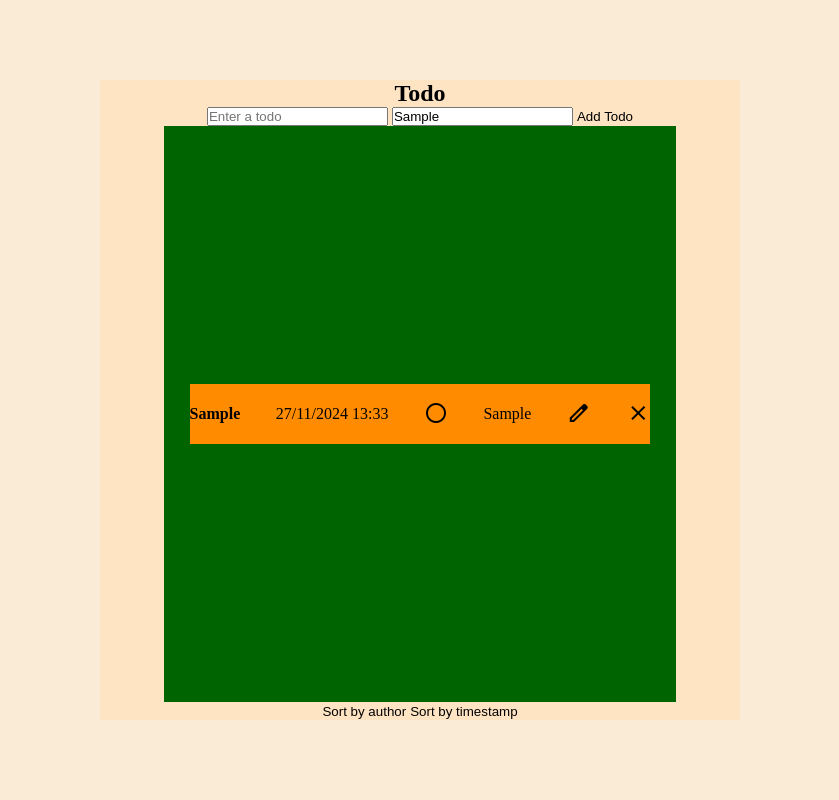
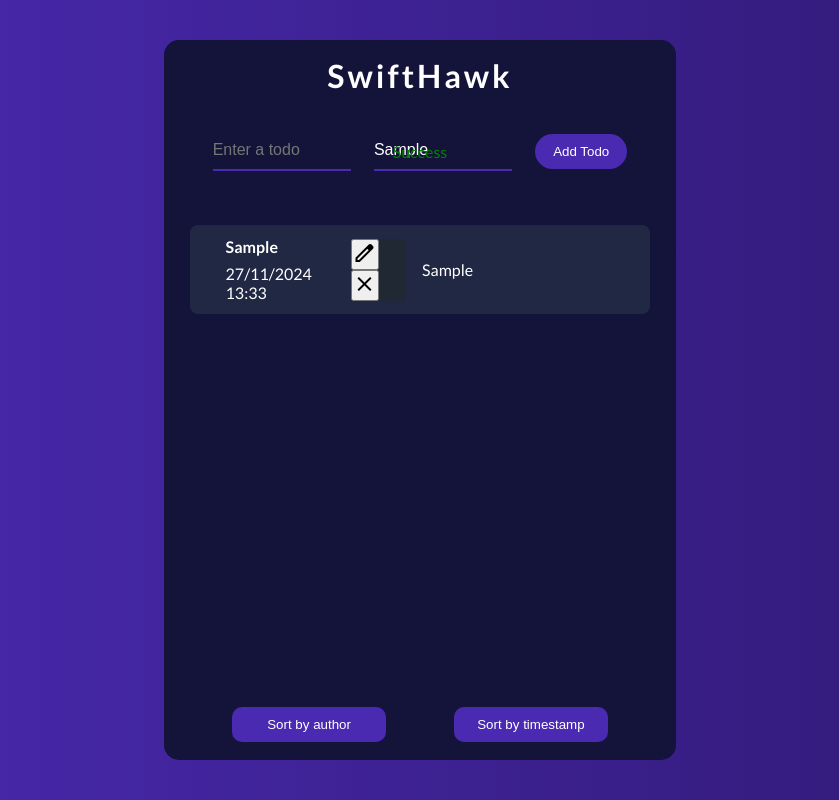
Before and after one commit to WictorNisa/todo-THS, a plain HTML site: page index.html in a window 1280 px wide. Both pictures are taken after typing "Sample", "Sample" into the empty fields and a click on the button "Add Todo". Shown: the whole page, without its empty margins (220-1059 px from the left). Drawn offline with nearby package versions, Linux system fonts and the light colour scheme.

Commit message:
Added base styles

```diff
--- a/css/main.css
+++ b/css/main.css
@@ -3,71 +3,219 @@
   padding: 0;
 }
 
+:root {
+  --persian-indigo: #301974ff;
+  --oxford-blue: #06052bff;
+  --chrysler-blue: #4a2ab1ff;
+  --russian-violet: #14133aff;
+  --oxford-blue-2: #0b0830ff;
+}
+
 main {
-  background-color: antiquewhite;
+  background: linear-gradient(to right, #4a2ab1ff, #301974ff);
   display: flex;
   flex-direction: column;
   align-items: center;
   justify-content: center;
   height: 100vh;
   width: 100%;
+  font-family: "Lato", sans-serif;
 }
 
 .todo-container {
-  background-color: bisque;
+  background-color: var(--russian-violet);
   display: flex;
   flex-direction: column;
   align-items: center;
   justify-content: center;
-  width: 50%;
-  height: 80%;
+  width: 40%;
+  height: 90%;
   display: flex;
   flex-direction: column;
   align-items: center;
+  border-radius: 15px;
 }
 
-.todo-list-container {
-  background-color: cadetblue;
+.todo-header {
   width: 100%;
-  height: 90%;
-  margin: auto 0 0 auto;
+  height: 80px;
+}
+
+.todo-header h1 {
+  text-align: center;
+  font-size: 2rem;
+  color: #fff;
+  margin: 1rem auto 2rem auto;
+  letter-spacing: 3px;
+}
+
+.todo-input-container {
+  margin: auto;
+  width: 90%;
+  height: 80px;
+  display: flex;
+  justify-content: center;
+  align-items: center;
+}
+
+.todo-form {
+  width: 100%;
+  height: 100%;
+  display: flex;
+  justify-content: space-evenly;
+  align-items: center;
+  position: relative;
+}
+
+.order-div {
+  height: 100%;
   display: flex;
   flex-direction: column;
+  justify-items: center;
   align-items: center;
+  margin-left: 0;
+}
+
+.move-down-button,
+.move-up-button {
+  outline: none;
+  border: none;
+  background-color: var(--oxford-blue);
+  border-radius: 15px;
+  padding: 2px;
+  display: flex;
+  flex-direction: column;
+  justify-items: center;
+  align-items: center;
+}
+
+.todo-item-text-container {
+  height: 100%;
+  width: 30%;
+  text-transform: capitalize;
+  margin: auto 0 auto 1rem;
+  display: flex;
+  flex-direction: column;
   justify-content: center;
 }
 
+.author-text {
+  padding-bottom: 0.5rem;
+  width: 50%;
+}
+
+.todo-text {
+  width: 50%;
+  margin: auto;
+  padding-left: 1rem;
+}
+
+.change-div {
+  background-color: #1f2833;
+}
+
+.todo-alert {
+  color: red;
+  text-transform: capitalize;
+  position: absolute;
+}
+
+.todo-success {
+  color: green;
+  text-transform: capitalize;
+  position: absolute;
+}
+
+.todo-input,
+.author-input {
+  background-color: transparent;
+  border: none;
+  border-bottom: 2px solid var(--chrysler-blue); /* Change to your preferred color */
+  outline: none;
+  padding: 10px 0;
+  width: 30%;
+  font-size: 16px;
+  color: #ffffff; /* White text color */
+  transition: border-color 0.3s ease-in-out;
+}
+
+.submit-todo-button {
+  padding: 10px;
+  outline: none;
+  border: none;
+  background-color: var(--chrysler-blue);
+  color: #fff;
+  border-radius: 20px;
+  width: 20%;
+}
+
+.filter-container {
+  width: 100%;
+  height: 90px;
+  display: flex;
+  justify-content: space-evenly;
+  align-items: center;
+}
+#sortByAuthorBtn,
+#sortByTimestampBtn {
+  padding: 10px;
+  outline: none;
+  border: none;
+  background-color: var(--chrysler-blue);
+  color: #fff;
+  border-radius: 10px;
+  width: 30%;
+  cursor: pointer;
+}
+
 .todo-list {
-  background-color: darkgreen;
-  width: 80%;
-  height: 100%;
+  width: 90%;
+  height: 70vh; /* Set a max height with viewport units for responsiveness */
+  margin: 20px auto; /* Center the container and give some space around it */
   display: flex;
   flex-direction: column;
-  align-items: center;
-  justify-content: center;
+  gap: 15px; /* Space between each todo item */
+  padding: 15px;
+  overflow-y: auto; /* Enable vertical scrolling */
+  scroll-behavior: smooth; /* Smooth scrolling */
+}
+
+.todo-list::-webkit-scrollbar {
+  width: 8px; /* Slim scrollbar */
+}
+
+.todo-list::-webkit-scrollbar-thumb {
+  background-color: #4a2ab1; /* Accent color for the scrollbar */
+  border-radius: 4px;
+}
+
+.todo-list::-webkit-scrollbar-track {
+  background: #1f2833; /* Darker background for scrollbar track */
+}
+
+.show {
+  font-size: 1.5rem;
 }
 
 .todo-item {
-  background-color: darkorange;
-  width: 90%;
-  height: 60px;
-  margin: auto;
+  background-color: #2e3b4e88; /* Soft background */
+  color: #fff; /* White text for contrast */
+  padding: 12px 20px;
+  border-radius: 8px; /* Rounded corners */
   display: flex;
-  justify-content: space-between;
-  align-items: center;
+  align-items: center; /* Align items horizontally */
+  margin: 8px 0;
+  transition: all 0.3s ease;
+  cursor: pointer;
 }
 
-button{
-    border: none;
-    background-color: transparent;
+.todo-item.completed {
+  text-decoration: line-through;
+  background-color: var(--persian-indigo);
+  color: var(--russian-violet);
 }
 
-.completed{
-    text-decoration: line-through;
+.todo-item:hover {
+  transform: translateY(-3px);
+  box-shadow: 0px 4px 6px rgba(0, 0, 0, 0.2);
 }
-
-.show{
-
-    font-size: 1.5rem;
-    color: red;
-}
--- a/index.html
+++ b/index.html
@@ -5,6 +5,12 @@
     <meta name="viewport" content="width=device-width, initial-scale=1.0" />
     <link
       href="https://fonts.googleapis.com/css2?family=Material+Symbols+Outlined"
+      rel="stylesheet"
+    />
+    <link rel="preconnect" href="https://fonts.googleapis.com" />
+    <link rel="preconnect" href="https://fonts.gstatic.com" crossorigin />
+    <link
+      href="https://fonts.googleapis.com/css2?family=Lato:ital,wght@0,100;0,300;0,400;0,700;0,900;1,100;1,300;1,400;1,700;1,900&display=swap"
       rel="stylesheet"
     />
     <title>Todo App</title>
@@ -15,15 +21,15 @@
     <main>
       <section class="todo-container">
         <div class="todo-header">
-          <h1>Todo</h1>
+          <h1>SwiftHawk</h1>
         </div>
         <div class="todo-input-container">
           <form class="todo-form">
             <input type="text" class="todo-input" placeholder="Enter a todo" />
             <input type="text" class="author-input" placeholder="Author name" />
-            <button type="submit">Add Todo</button>
-            <p class="todo-alert"></p>
-            <p class="todo-success"></p>
+            <button type="submit" class="submit-todo-button">Add Todo</button>
+            <p class="todo-alert">alert</p>
+            <p class="todo-success">success</p>
           </form>
         </div>
 
--- a/js/index.js
+++ b/js/index.js
@@ -48,42 +48,14 @@ const renderTodos = () => {
     const li = document.createElement("li");
     li.classList.add("todo-item");
 
-    // Create check button
-    const checkButton = document.createElement("button");
-    checkButton.classList.add("check-button");
-    const checkSpan = document.createElement("span");
-    checkSpan.classList.add("material-symbols-outlined");
-    checkSpan.innerText = todo.completed
-      ? "radio_button_checked"
-      : "radio_button_unchecked";
-    checkButton.appendChild(checkSpan);
-    checkButton.addEventListener("click", () => {
-      toggleComplete(index);
-    });
+    if (todo.completed) {
+      li.classList.add("completed");
+    }
 
-    // Create h4 tag for author
-    const h4 = document.createElement("h4");
-    h4.textContent = todo.author;
-    h4.classList.add("author-text");
-    li.appendChild(h4);
-
-    //Create span tag for timestamp
-    const span = document.createElement("span");
-    const dateString = todo.timestamp;
-    const date = new Date(dateString);
-    span.textContent = `${date.getDate()}/${
-      date.getMonth() + 1
-    }/${date.getFullYear()} ${date.getHours()}:${date.getMinutes()}`;
-    span.classList.add("timestamp-text");
-    li.appendChild(span);
-
-    // Create p tag
-    const p = document.createElement("p");
-    p.textContent = todo.todo;
-    p.classList.add("todo-text");
-    p.style.textDecoration = todo.completed ? "line-through" : "none";
-    p.style.textTransform = "capitalize";
-    li.appendChild(p);
+    //Create div to contain move up/move down buttons
+    const orderDiv = document.createElement("div");
+    orderDiv.classList.add("order-div");
+    li.appendChild(orderDiv);
 
     // Create move up button
     if (index > 0) {
@@ -94,8 +66,11 @@ const renderTodos = () => {
       moveUpSpan.classList.add("material-symbols-outlined");
       moveUpSpan.textContent = "keyboard_arrow_up";
       moveUpButton.appendChild(moveUpSpan);
-      moveUpButton.addEventListener("click", () => moveTodoUp(index));
-      li.appendChild(moveUpButton);
+      moveUpButton.addEventListener("click", (e) => {
+        e.stopPropagation();
+        moveTodoUp(index);
+      });
+      orderDiv.appendChild(moveUpButton);
     }
 
     // Create move down button
@@ -107,9 +82,48 @@ const renderTodos = () => {
       moveDownSpan.classList.add("material-symbols-outlined");
       moveDownSpan.textContent = "keyboard_arrow_down";
       moveDownButton.appendChild(moveDownSpan);
-      moveDownButton.addEventListener("click", () => moveTodoDown(index));
-      li.appendChild(moveDownButton);
+      moveDownButton.addEventListener("click", (e) => {
+        moveTodoDown(index);
+        e.stopPropagation();
+      });
+      orderDiv.appendChild(moveDownButton);
     }
+
+    //Create div that contains timestamp and author text
+
+    const div = document.createElement("div");
+    div.classList.add("todo-item-text-container");
+    li.appendChild(div);
+
+    // Create h4 tag for author
+    const h4 = document.createElement("h4");
+    h4.textContent = todo.author;
+    h4.classList.add("author-text");
+
+    //Create span tag for timestamp
+    const span = document.createElement("span");
+    const dateString = todo.timestamp;
+    const date = new Date(dateString);
+    span.textContent = `${date.getDate()}/${
+      date.getMonth() + 1
+    }/${date.getFullYear()} ${date.getHours()}:${date.getMinutes()}`;
+    span.classList.add("timestamp-text");
+    div.appendChild(h4);
+    div.appendChild(span);
+
+    // Create p tag
+    const p = document.createElement("p");
+    p.textContent = todo.todo;
+    p.classList.add("todo-text");
+    p.style.textDecoration = todo.completed ? "line-through" : "none";
+    p.style.textTransform = "capitalize";
+    li.appendChild(p);
+
+
+    //Create div container for edit and delete button
+    const changeDiv = document.createElement('div')
+    changeDiv.classList.add('change-div')
+    li.appendChild(changeDiv)
 
     // Create edit button
     const editButton = document.createElement("button");
@@ -118,7 +132,8 @@ const renderTodos = () => {
     editSpan.classList.add("material-symbols-outlined");
     editSpan.textContent = "edit";
     editButton.appendChild(editSpan);
-    editButton.addEventListener("click", () => {
+    editButton.addEventListener("click", (e) => {
+      e.stopPropagation();
       editTodoItem(index, p);
     });
 
@@ -129,15 +144,20 @@ const renderTodos = () => {
     removeSpan.classList.add("material-symbols-outlined");
     removeSpan.textContent = "close";
     removeButton.appendChild(removeSpan);
-    removeButton.addEventListener("click", () => {
+    removeButton.addEventListener("click", (e) => {
+      e.stopPropagation();
       removeTodoItem(index);
     });
 
+    //Eventlistener on Li tag for toggling completed state
+    li.addEventListener("click", () => {
+      toggleComplete(index, li);
+    });
     // Append the buttons to the list item
-    li.appendChild(checkButton);
+
     li.appendChild(p);
-    li.appendChild(editButton);
-    li.appendChild(removeButton);
+    changeDiv.appendChild(editButton);
+    changeDiv.appendChild(removeButton);
 
     //Append the list item to the todo list
     todoList.appendChild(li);
@@ -184,10 +204,13 @@ const moveTodoDown = (index) => {
   renderTodos();
 };
 
-const toggleComplete = (index) => {
+const toggleComplete = (index, li) => {
+  // Toggle the completed state in the todos array
   todos[index].completed = !todos[index].completed;
+  // Save updated todos to localStorage
   localStorage.setItem("todos", JSON.stringify(todos));
-  renderTodos();
+  // Dynamically toggle the 'completed' class on the li
+  li.classList.toggle("completed", todos[index].completed);
 };
 
 const removeTodoItem = (index) => {
```
Also changed, not shown: assets/img/ai-generated-8495236_640.png (added).
